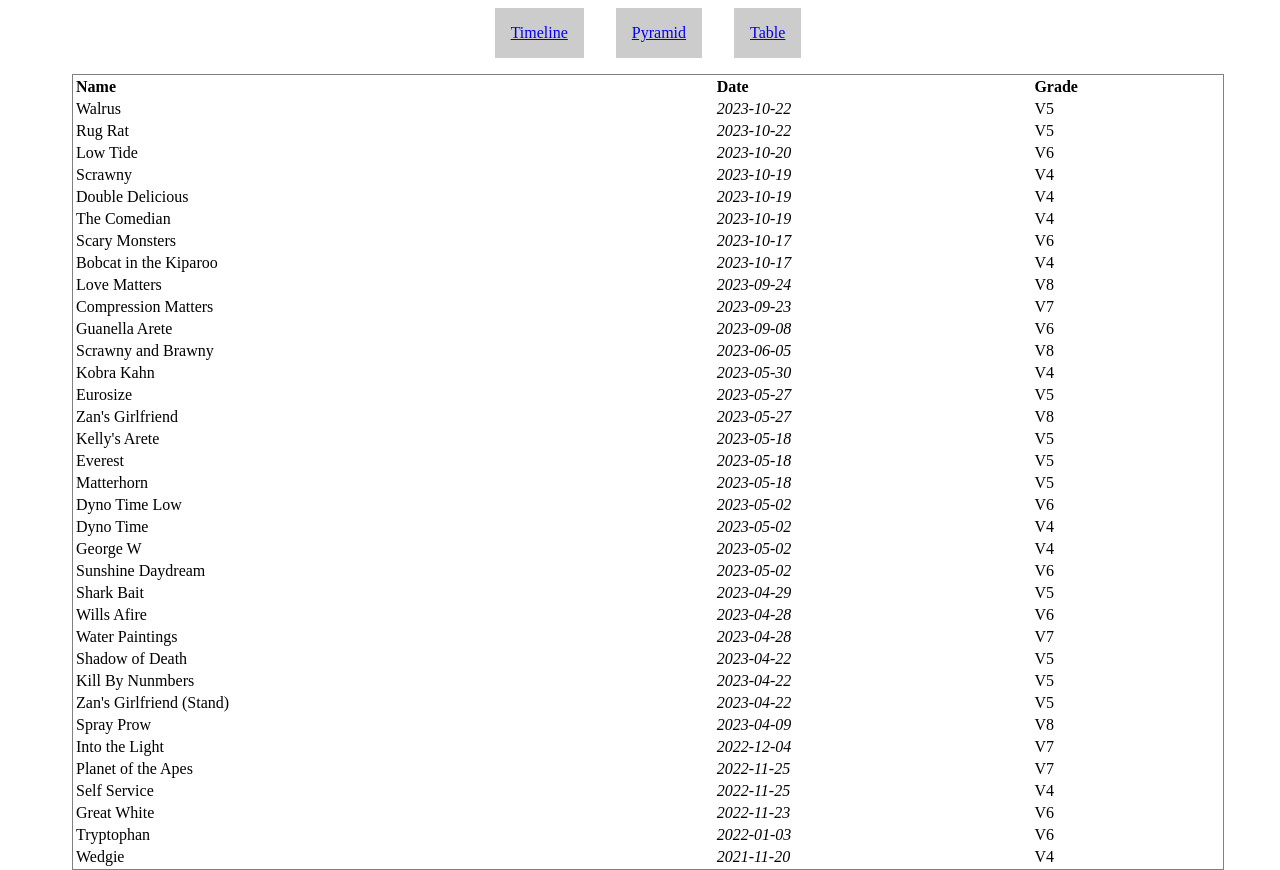
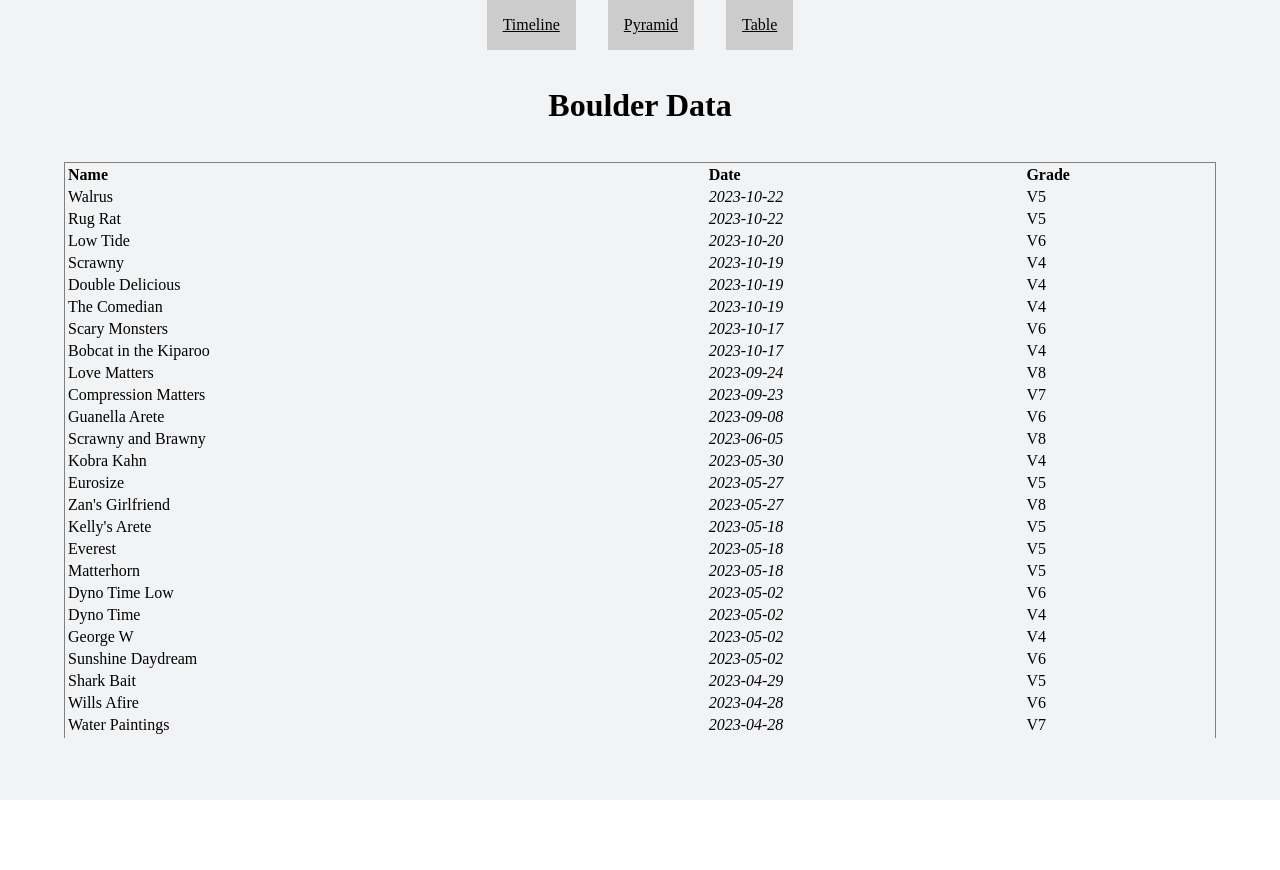
Before and after one commit to TheScendant/ModernSendStatsClient, a React (Create React App) app: page /table in a window 1280 px wide. After the commit the page ends 800 px from the top, so only its background shows below. Built offline with nearby package versions, Linux system fonts and the light colour scheme.

Commit message:
Styling (#3)
* colors

* scroll

* button colors

```diff
--- a/public/index.html
+++ b/public/index.html
@@ -1,14 +1,12 @@
 <!DOCTYPE html>
 <html lang="en">
+
 <head>
   <meta charset="utf-8" />
   <link rel="icon" href="%PUBLIC_URL%/favicon.ico" />
   <meta name="viewport" content="width=device-width, initial-scale=1" />
   <meta name="theme-color" content="#000000" />
-    <meta
-      name="description"
-      content="Web site created using create-react-app"
-    />
+  <meta name="description" content="Web site created using create-react-app" />
   <link rel="apple-touch-icon" href="%PUBLIC_URL%/logo192.png" />
   <!--
       manifest.json provides metadata used when your web app is installed on a
@@ -26,7 +24,8 @@
     -->
   <title>React App</title>
 </head>
-  <body>
+
+<body style="margin: 0">
   <noscript>You need to enable JavaScript to run this app.</noscript>
   <div id="root"></div>
   <!--
@@ -40,4 +39,5 @@
       To create a production bundle, use `npm run build` or `yarn build`.
     -->
 </body>
+
 </html>
--- a/src/HomePage.tsx
+++ b/src/HomePage.tsx
@@ -14,8 +14,8 @@ const Home = styled.div`
   align-items: center;
   justify-content: flex-start;
   flex-direction: column;
+  background-color: rgba(64, 87, 109, .07);
 `;
-
 export const HomePage = () => {
   const { userLoggedIn } = React.useContext(UserContext);
   if (!userLoggedIn) {
--- a/src/Navigation.tsx
+++ b/src/Navigation.tsx
@@ -8,13 +8,21 @@ const NavigationWrapper = styled.div`
 `;
 
 const StyledLink = styled(Link)`
+  color: black;
   padding: 1rem;
   border-radius: 2  px;
   background: #ccc;
   &:hover {
     background: #ddd;
   }
+  &:visited {
+    color: black;
+  }
 `
+
+// background: rgb(98, 233, 255);
+// background: rgb(133, 226, 255);
+
 
 export const Navigation = () => {
   return (
--- a/src/PyramidGraph.tsx
+++ b/src/PyramidGraph.tsx
@@ -7,13 +7,16 @@ export const PyramidGraph = () => {
   const { pyramidData } = useSendContext();
 
   return (
-    <BarChart width={1000} height={500} data={pyramidData} >
-      <XAxis dataKey="grade" />
-      <YAxis />
-      <Legend />
-      <Bar dataKey="2022" stackId="a" fill="#7aa" />
-      <Bar dataKey="2023" stackId="a" fill="#a7a" />
-      <Bar dataKey="2024" stackId="a" fill="#7a7" />
-    </BarChart>
+    <>
+      <h1>Grade Pyramid</h1>
+      <BarChart width={1000} height={500} data={pyramidData} >
+        <XAxis dataKey="grade" />
+        <YAxis />
+        <Legend />
+        <Bar dataKey="2022" stackId="a" fill="rgb(189, 227, 160)" />
+        <Bar dataKey="2023" stackId="a" fill="rgb(147, 233, 190)" />
+        <Bar dataKey="2024" stackId="a" fill="rgb(109, 235, 227)" />
+      </BarChart>
+    </>
   )
 }
--- a/src/Table.tsx
+++ b/src/Table.tsx
@@ -11,6 +11,7 @@ import { Boulder } from './sendData/boulders'
 import { useSendContext } from './contexts/SendContext'
 import styled from 'styled-components'
 import { useState } from 'react'
+import React from 'react'
 
 const columnHelper = createColumnHelper<Boulder>()
 
@@ -35,18 +36,25 @@ const columns = [
 
 const StyledTable = styled.table`
   border: 1px solid gray;
-  width: 90%;
-
+  width: 100%;
 `;
 
 const StyledTh = styled.th`
   text-align: start;
   text-transform: capitalize;
 `
+
+const TableWrapper = styled.div`
+  overflow-y: scroll;
+  height: 70vh;
+  width: 90%;
+  padding: 1rem;
+`
 const SORT_ICONS: Record<string, JSX.Element> = {
   asc: <span>&uarr;</span>,
   desc: <span>&darr;</span>,
 }
+
 export const Table = () => {
   const [sorting, setSorting] = useState<SortingState>([]);
   const { boulders } = useSendContext();
@@ -63,7 +71,11 @@ export const Table = () => {
 
 
   return (
+    <>
+      <h1>Boulder Data</h1>
+      <TableWrapper>
         <StyledTable>
+
           <thead>
             {table.getHeaderGroups().map(headerGroup => (
               <tr key={headerGroup.id}>
@@ -102,5 +114,7 @@ export const Table = () => {
             ))}
           </tbody>
         </StyledTable >
+      </TableWrapper>
+    </>
   )
 }
--- a/src/TimelineGraph.tsx
+++ b/src/TimelineGraph.tsx
@@ -3,19 +3,23 @@ import {
 } from 'recharts';
 import { useSendContext } from './contexts/SendContext';
 
+
 export const TimelineGraph = () => {
   const { timelineData } = useSendContext();
 
   return (
-    <BarChart width={1000} height={500} data={timelineData} >
-      <XAxis dataKey="year" />
-      <YAxis />
-      <Legend />
-      <Bar dataKey="V4" stackId="a" fill="#a77" />
-      <Bar dataKey="V5" stackId="a" fill="#77a" />
-      <Bar dataKey="V6" stackId="a" fill="#7aa" />
-      <Bar dataKey="V7" stackId="a" fill="#a7a" />
-      <Bar dataKey="V8" stackId="a" fill="#7a7" />
-    </BarChart>
+    <>
+      <h1>Boulder Timeline</h1>
+      <BarChart width={1000} height={500} data={timelineData} >
+        <XAxis dataKey="year" />
+        <YAxis />
+        <Legend />
+        <Bar dataKey="V4" stackId="a" fill="rgb(255, 205, 149)" />
+        <Bar dataKey="V5" stackId="a" fill="rgb(228, 217, 145)" />
+        <Bar dataKey="V6" stackId="a" fill="rgb(189, 227, 160)" />
+        <Bar dataKey="V7" stackId="a" fill="rgb(147, 233, 190)" />
+        <Bar dataKey="V8" stackId="a" fill="rgb(109, 235, 227)" />
+      </BarChart>
+    </>
   )
 }
```
Lines whose indentation alone changed are shown as unchanged.
